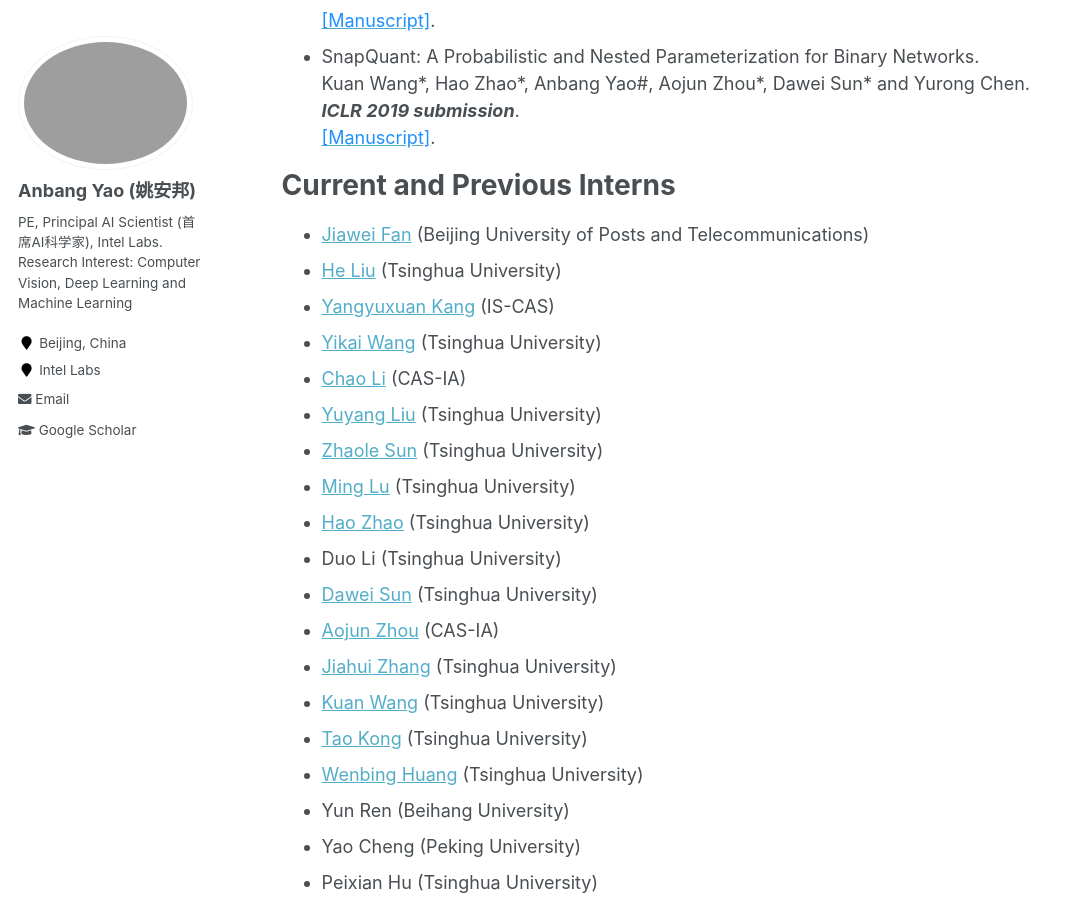
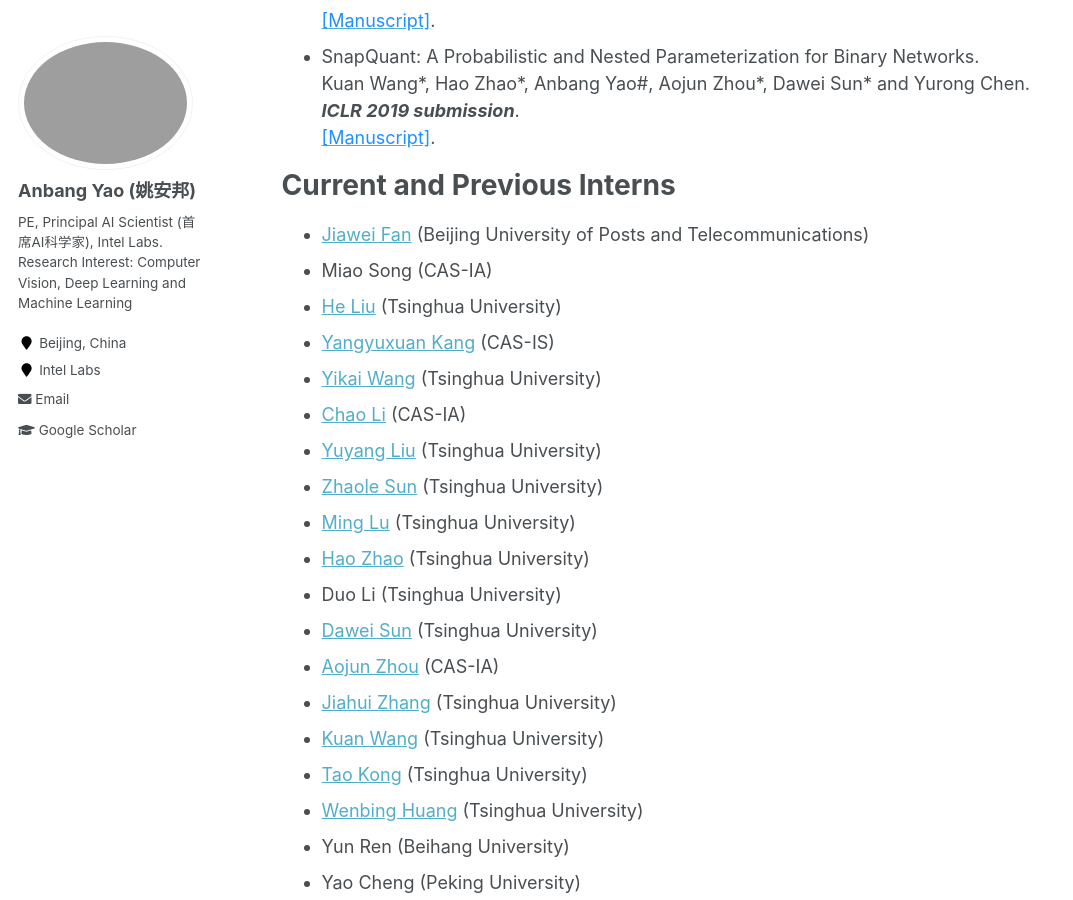
Before and after one commit to YaoAnbang/YaoAnbang.github.io, a Jekyll site: the page built from _pages/about.md, in a window 1280 px wide and 900 px high, scrolled down 8077 px. Shown: the whole window, without its empty margins (0-1073 px from the left). Built offline with Jekyll 4.4.1, drawn with Linux system fonts in a browser that asks for light colours.

Commit message:
Update about.md

```diff
--- a/_pages/about.md
+++ b/_pages/about.md
@@ -161,8 +161,9 @@ Current and Previous Interns
 <!--+I am really fortunate to be working with these amazingly talented students -->
 
 + [Jiawei Fan](https://jwfandl.github.io/) (Beijing University of Posts and Telecommunications)
++ Miao Song (CAS-IA)
 + [He Liu](https://github.com/liuhe1305) (Tsinghua University)
-+ [Yangyuxuan Kang](https://github.com/kyang-06) (IS-CAS)
++ [Yangyuxuan Kang](https://github.com/kyang-06) (CAS-IS)
 + [Yikai Wang](https://scholar.google.com/citations?user=MnW5aegAAAAJ&hl=en) (Tsinghua University)
 + [Chao Li](https://openreview.net/profile?id=~Chao_Li16) (CAS-IA)
 + [Yuyang Liu](https://scholar.google.com/citations?user=0ROQMVcAAAAJ&hl=en) (Tsinghua University)
```
